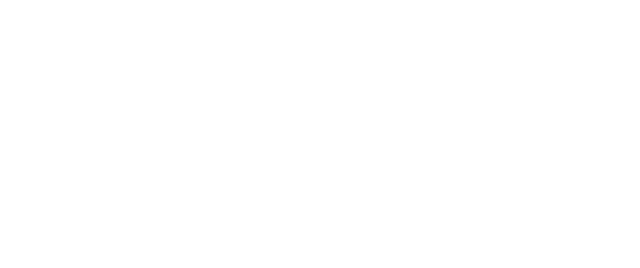
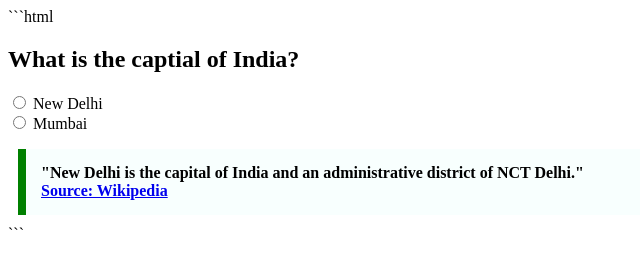
Before and after one commit to acciojob/trivia-omkarmanve, a website: page main.html in a window 1280 px wide. Shown: the whole page, without its empty margins (0-640 px from the left). Drawn offline with Linux system fonts and the light colour scheme.

Commit message:
created a submission

````diff
--- a/main.html
+++ b/main.html
@@ -1,16 +1,43 @@
+```html
 <!DOCTYPE html>
+<html lang="en">
+<head>
+    <meta charset="UTF-8">
+    <meta name="viewport" content="width=device-width, initial-scale=1.0">
+    <title>India Capital Quiz</title>
 
-<html>
+    <style>
+        blockquote {
+            max-width: 600px;
+            margin: 10px;
+            padding: 15px;
+            border-left: 8px solid green;
+            background-color: #f8fffe;
+            font-weight: bold;
+        }
+    </style>
+</head>
+<body>
 
-<head>
-	<link rel="stylesheet" href="styles.css">
-</head>
+    <h2>What is the captial of India?</h2>
 
-<body>
-	<!-- the entire body must be written by student -->
-    <script type="text/javascript" src="./script.js">
-</script>
+    <form>
+        <input type="radio" id="new-delhi" name="capital" value="New Delhi">
+        <label for="new-delhi">New Delhi</label>
+        <br>
+
+        <input type="radio" id="mumbai" name="capital" value="Mumbai">
+        <label for="mumbai">Mumbai</label>
+    </form>
+
+    <blockquote>
+        "New Delhi is the capital of India and an administrative district of NCT Delhi."
+        <br>
+        <a href="https://en.wikipedia.org/wiki/New_Delhi" target="_blank">
+            Source: Wikipedia
+        </a>
+    </blockquote>
 
 </body>
-
 </html>
+```
````
